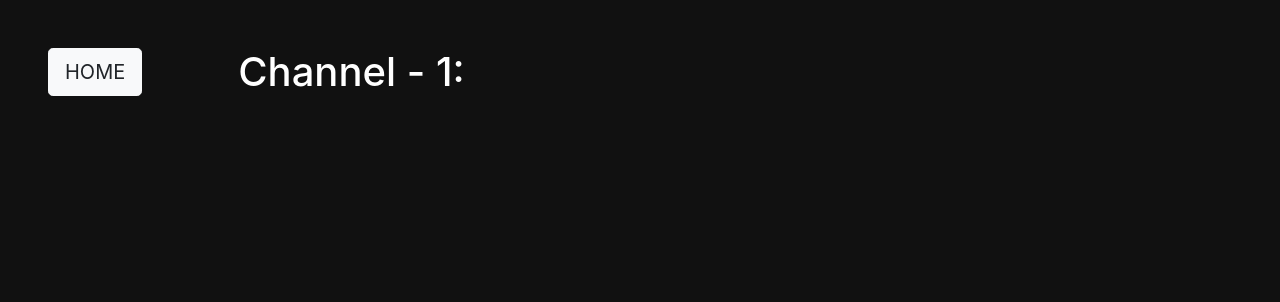
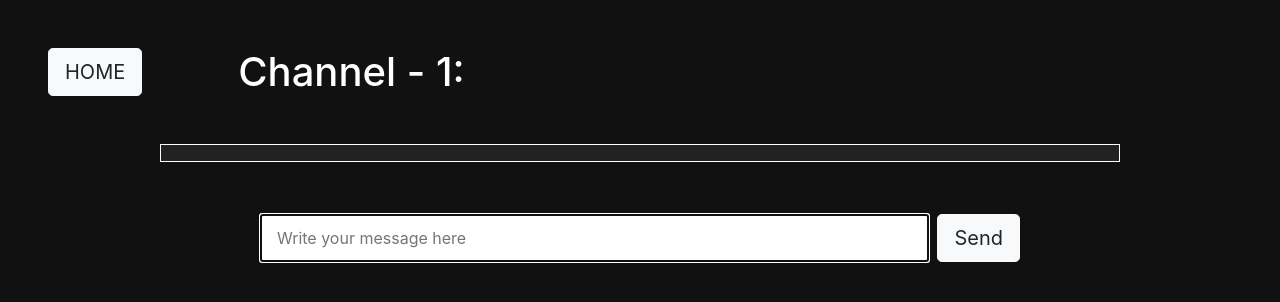
Before and after one commit to adriasala12/HarvardX-CS50-project2, a Flask app: page /channel/1 in a window 1280 px wide. Shown: the top 302 px of the page. Run offline with Flask 2, Linux system fonts and the light colour scheme; some libraries are stand-ins or nearby versions.

Commit message:
First working socket prototype for messages

```diff
--- a/application.py
+++ b/application.py
@@ -1,7 +1,8 @@
 import os
-
+import requests
 from flask import Flask, render_template, request, session, redirect, url_for, jsonify
 from flask_socketio import SocketIO, emit
+from collections import deque
 
 app = Flask(__name__)
 app.config["SECRET_KEY"] = os.getenv("SECRET_KEY")
@@ -57,11 +58,20 @@ def addChannel():
 
     return redirect(url_for('home'))
 
+#d = deque([], 100)
+@app.route("/channel/<string:channel>", methods=["GET"])
+def channel(channel):
+    if session.get('{channel}') is None:
+        session['{channel}'] = channel
 
-@app.route("/channel/<string:name>")
-def channel(name):
-    if session.get('{name}') is None:
-        session['{name}'] = ['test message']
+    return render_template('channel.html', channel=channel)
 
-    print(session['{name}'])
-    return render_template('channel.html', name=name)
+@socketio.on("submit message")
+def message(data):
+    message = data['message']
+    print(message)
+    emit("announce message", {'message': message, 'author':session['name']}, broadcast=True)
+
+
+if __name__ == '__main__':
+    socketio.run(app)
--- /dev/null
+++ b/static/js/messages.js
@@ -0,0 +1,26 @@
+
+document.addEventListener('DOMContentLoaded', () => {
+
+    // Connect to web socket
+    var socket = io.connect(location.protocol + '//' + document.domain + ':' + location.port);
+
+    // Submit message
+    socket.on('connect', () => {
+        let button = document.getElementById('send');
+        button.onclick = () => {
+            console.log("Submitted message");
+            const message = document.getElementById('messageInput').value;
+            socket.emit('submit message', {'message': message})
+        };
+    });
+
+    // When a new message is announced modify html
+    socket.on('announce message', data => {
+        const ul = document.getElementById('chat');
+        const li = document.createElement('li');
+        li.style = "color: white"
+        li.innerHTML = `Message: ${data.message}`;
+        document.getElementById('chat').appendChild(li);
+    });
+
+});
--- a/templates/channel.html
+++ b/templates/channel.html
@@ -2,19 +2,38 @@
 <html lang="en" dir="ltr">
     <head>
         <meta charset="utf-8">
-        <title>{{name}}</title>
+        <title>{{channel}}</title>
 
+        <script type="text/javascript" src="https://cdnjs.cloudflare.com/ajax/libs/socket.io/2.3.0/socket.io.js"></script>
         <link rel="stylesheet"
             href="https://stackpath.bootstrapcdn.com/bootstrap/4.5.0/css/bootstrap.min.css"
             integrity="sha384-9aIt2nRpC12Uk9gS9baDl411NQApFmC26EwAOH8WgZl5MYYxFfc+NcPb1dKGj7Sk"
             crossorigin="anonymous">
+
+        <script src="{{url_for('static', filename='/js/messages.js')}}"></script>
+
 
     </head>
     <body style="background-color: #111111">
 
         <div class="d-flex flex-row">
             <a href="/home"><input class="m-5 btn btn-light btn-lg" type=button value="HOME"></a>
-            <h1 class="m-5 text-white">Channel - {{ name }}:</h1>
+            <h1 class="m-5 text-white">Channel - {{ channel }}:</h1>
+        </div>
+
+        <div class="border border-white mx-auto" style="background-color: #222222; width: 75%">
+
+            <ul id="chat">
+                {% for message in messages %}
+                    <li>{{message.name}}: {{message.text}}</li>
+                {% endfor %}
+            </ul>
+
+        </div>
+
+        <div class="mx-auto m-5 row" style="width: 60%">
+            <input class="col m-1" type="text" name="messageInput" id="messageInput" autofocus placeholder="Write your message here">
+            <input class="m-1 btn btn-light btn-lg" id="send" type="button" value="Send">
         </div>
 
 
--- a/templates/home.html
+++ b/templates/home.html
@@ -34,7 +34,7 @@
         <h2 class="m-5 text-white">Channels:</h2>
         <div class="list-group m-5" style="width:30%">
             {% for channel in channels %}
-                <a href="{{ url_for('channel', name=channel) }}" class="rounded m-1">
+                <a href="{{ url_for('channel', channel=channel) }}" class="rounded m-1">
                     <input class="list-group-item list-group-item-action" type="button" value="{{channel}}">
                 </a>
             {% endfor %}
```
